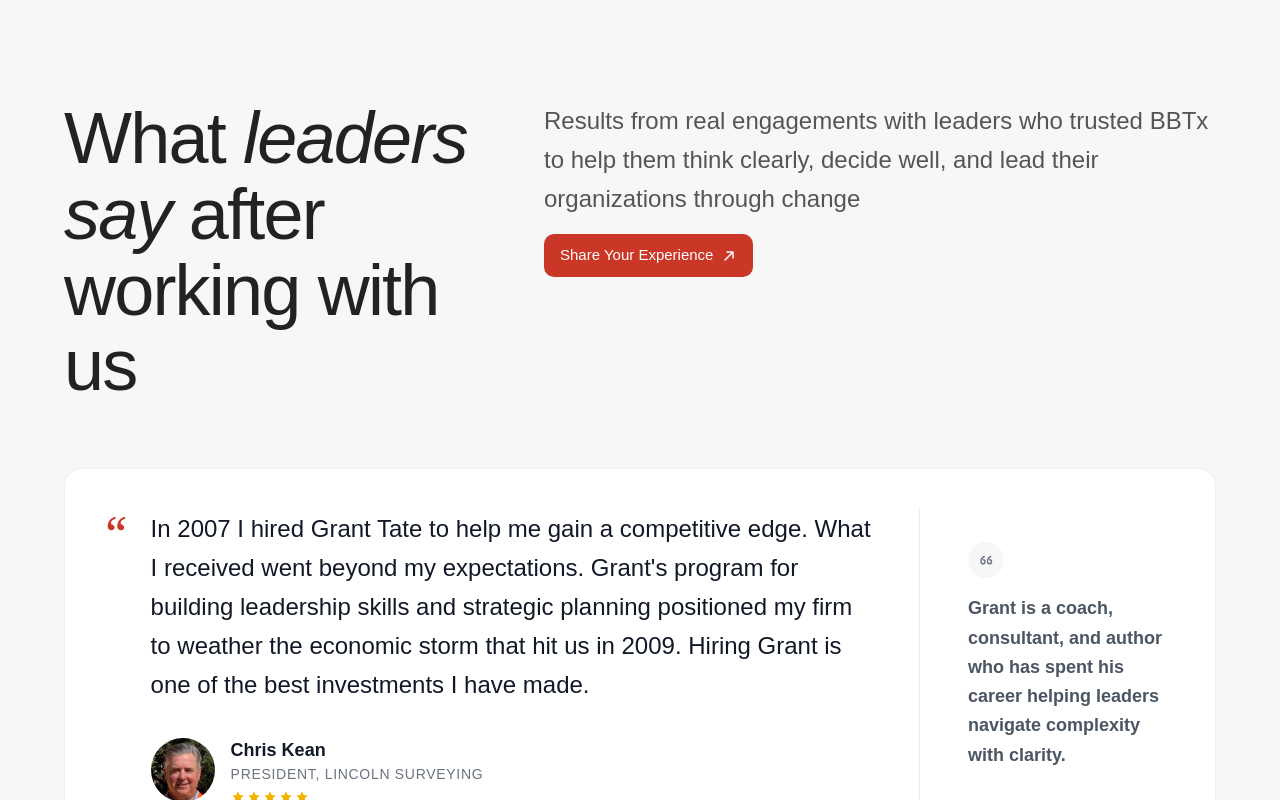
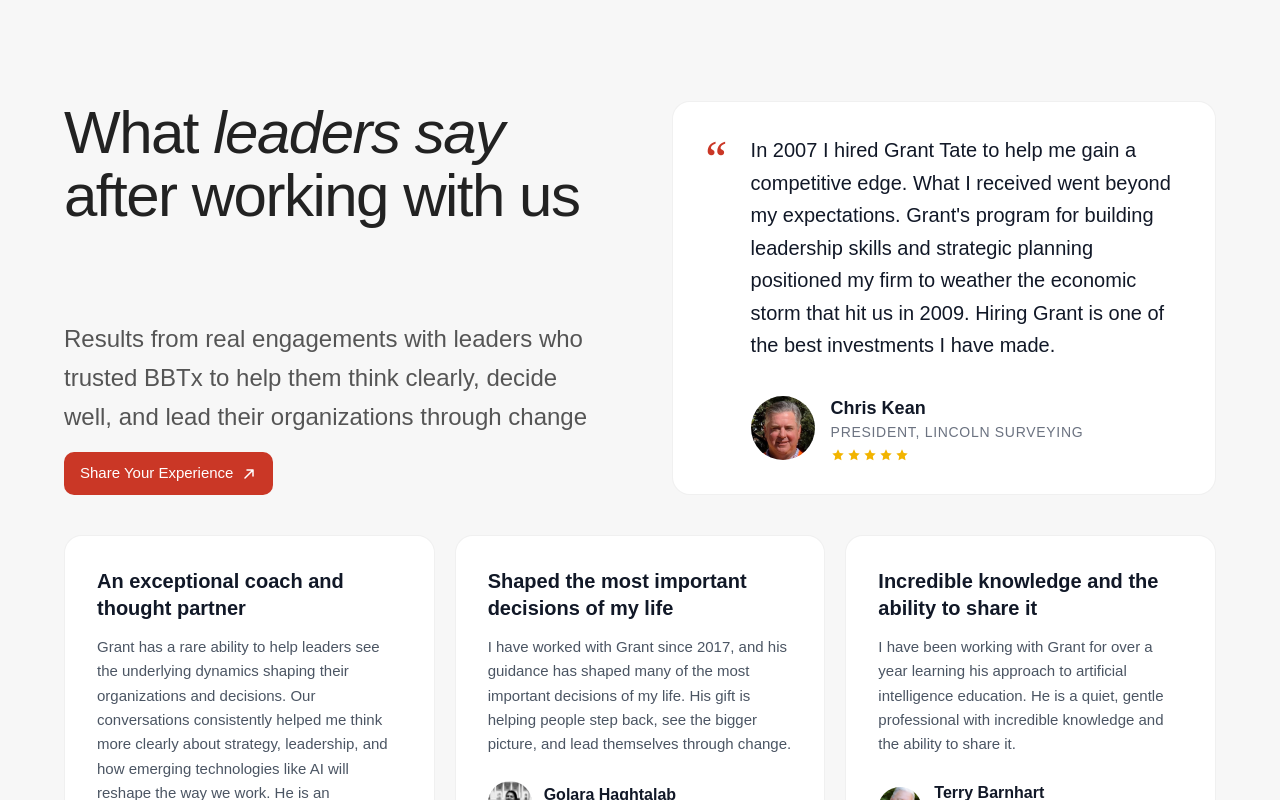
Before and after one commit to m3loqt/bbtx, a Next.js app: page / in a window 1280 px wide. Shown: the part 3340-4140 px from the top of the page. Built offline with nearby package versions, Linux system fonts and the light colour scheme; no server answers; a web font is replaced by a local one.

Commit message:
Put the Chris Kean testimonial card beside the homepage header
Co-Authored-By: Claude Sonnet 5.5 <noreply@anthropic.com>

```diff
--- a/app/sections/Testimonials.tsx
+++ b/app/sections/Testimonials.tsx
@@ -146,14 +146,19 @@ function TestimonialCard({ t }: { t: Testimonial }) {
 
 // Same card shell as TestimonialCard (border, radius, background) so it
 // still reads as part of the same system, with a larger, editorial-style
-// interior: a quote-mark accent, bigger type, and a side panel about Grant
-// separated by a divider on desktop (stacks below the quote on small
-// screens instead of a second column).
+// interior: a quote-mark accent and bigger type.
+//
+// On lg+ the card sits in the right half of the section header row and
+// stretches to the height of the heading/description/button column beside
+// it (h-full + the quote pinned top, author pinned bottom). The side blurb
+// about Grant doesn't fit at half width without making the card taller than
+// that column, so it only shows below lg, where the card is full width and
+// the blurb stacks under the quote.
 function FeaturedTestimonialCard({ t }: { t: Testimonial }) {
   return (
-    <article className="rounded-2xl border border-black/[0.06] bg-white p-6 sm:p-8 lg:p-10">
-      <div className="flex flex-col gap-10 lg:flex-row lg:gap-12">
-        <div className="flex gap-4 sm:gap-6 lg:flex-1">
+    <article className="flex h-full flex-col rounded-2xl border border-black/[0.06] bg-white p-6 sm:p-8">
+      <div className="flex flex-1 flex-col gap-10">
+        <div className="flex flex-1 gap-4 sm:gap-6">
           <span
             className="flex-shrink-0 font-serif text-4xl leading-none text-[#ca3726] sm:text-5xl"
             aria-hidden="true"
@@ -161,12 +166,12 @@ function FeaturedTestimonialCard({ t }: { t: Testimonial }) {
             &ldquo;
           </span>
 
-          <div className="min-w-0 flex-1">
-            <p className="text-lg font-medium leading-relaxed text-[#111827] sm:text-xl lg:text-2xl">
+          <div className="flex min-w-0 flex-1 flex-col justify-between gap-8">
+            <p className="text-lg font-medium leading-relaxed text-[#111827] sm:text-xl lg:text-lg xl:text-xl 2xl:text-2xl">
               {t.quote}
             </p>
 
-            <footer className="mt-8 flex items-center gap-4">
+            <footer className="flex items-center gap-4">
               <div className="relative h-14 w-14 flex-shrink-0 overflow-hidden rounded-full bg-[#f3f4f6] sm:h-16 sm:w-16">
                 {t.image ? (
                   <Image src={t.image} alt="" fill sizes="64px" className="h-full w-full object-cover" />
@@ -194,7 +199,7 @@ function FeaturedTestimonialCard({ t }: { t: Testimonial }) {
           </div>
         </div>
 
-        <div className="lg:flex lg:w-64 lg:flex-shrink-0 lg:flex-col lg:justify-center lg:border-l lg:border-black/[0.08] lg:pl-12">
+        <div className="lg:hidden">
           <div className="flex h-9 w-9 items-center justify-center rounded-full bg-[#f7f7f7]">
             <QuoteMarkIcon className="h-4 w-4 text-[#6b7280]" />
           </div>
@@ -213,16 +218,18 @@ export function Testimonials() {
   return (
     <section className="relative z-[1] w-full border-t border-black/[0.06] bg-[#f7f7f7]">
       <div className="px-4 pt-12 pb-12 sm:px-6 sm:pt-24 sm:pb-24 lg:px-8 lg:pt-28 lg:pb-28 xl:px-16 2xl:px-24">
-        {/* Heading stays narrower than the section's full width (matches its
-            original behavior) so the large display type doesn't stretch
-            into awkwardly long lines; the featured card and grid below use
-            the full section width. */}
-        <div className="flex flex-col gap-8 lg:flex-row lg:items-start lg:justify-between lg:gap-12">
-          <h2 className="text-3xl font-medium leading-[1.05] tracking-tight text-[#222222] sm:text-5xl lg:max-w-xl lg:text-6xl xl:max-w-2xl xl:text-7xl 2xl:max-w-3xl 2xl:text-[4.25rem]">
+        {/* Header row. Below lg everything stacks: heading, description +
+            button, then the featured card. From lg up it becomes two equal
+            columns: heading/description/button on the left (heading pinned
+            to the top, description + button pinned to the bottom) and the
+            featured card on the right, stretched to the same height. */}
+        <div className="flex flex-col gap-10 sm:gap-14 lg:grid lg:grid-cols-2 lg:items-stretch lg:gap-12 xl:gap-16">
+          <div className="flex flex-col gap-8 lg:justify-between lg:gap-10">
+            <h2 className="text-3xl font-medium leading-[1.05] tracking-tight text-[#222222] sm:text-5xl xl:text-6xl 2xl:text-[4.25rem]">
               What <span className="italic">leaders say</span> after working with us
             </h2>
-          <div className="flex flex-col items-start gap-4 lg:max-w-2xl lg:flex-shrink-0">
-            <p className="text-xl leading-relaxed tracking-normal text-[#555555] sm:text-2xl">
+            <div className="flex flex-col items-start gap-4">
+              <p className="text-xl leading-relaxed tracking-normal text-[#555555] sm:text-2xl lg:text-xl xl:text-2xl">
                 Results from real engagements with leaders who trusted BBTx to help them think clearly, decide well, and lead their organizations through change
               </p>
               <button
@@ -236,20 +243,18 @@ export function Testimonials() {
             </div>
           </div>
 
-        {/* Featured + supporting hierarchy. The supporting grid is a plain
-            responsive CSS grid (not the old ghost-column wall) so it stays
-            elegant at any testimonial count: a trailing card in the final
-            row just left-aligns under the grid instead of needing a
-            centering hack, and align-items: stretch (grid's default) keeps
-            every row's card heights matched with no extra CSS. */}
-        <div className="mt-10 sm:mt-14 lg:mt-16">
           <FeaturedTestimonialCard t={featured} />
+        </div>
 
-          <div className="mt-4 grid grid-cols-1 gap-4 md:grid-cols-2 lg:grid-cols-3 lg:mt-5 lg:gap-5">
+        {/* Supporting grid: a plain responsive CSS grid (not the old
+            ghost-column wall) so it stays elegant at any testimonial count:
+            a trailing card in the final row just left-aligns under the grid
+            instead of needing a centering hack, and align-items: stretch
+            (grid's default) keeps every row's card heights matched. */}
+        <div className="mt-4 grid grid-cols-1 gap-4 md:grid-cols-2 lg:mt-10 lg:grid-cols-3 lg:gap-5">
           {supporting.map((t) => (
             <TestimonialCard key={t.author} t={t} />
           ))}
-          </div>
         </div>
       </div>
 
```
Lines whose indentation alone changed are shown as unchanged.
